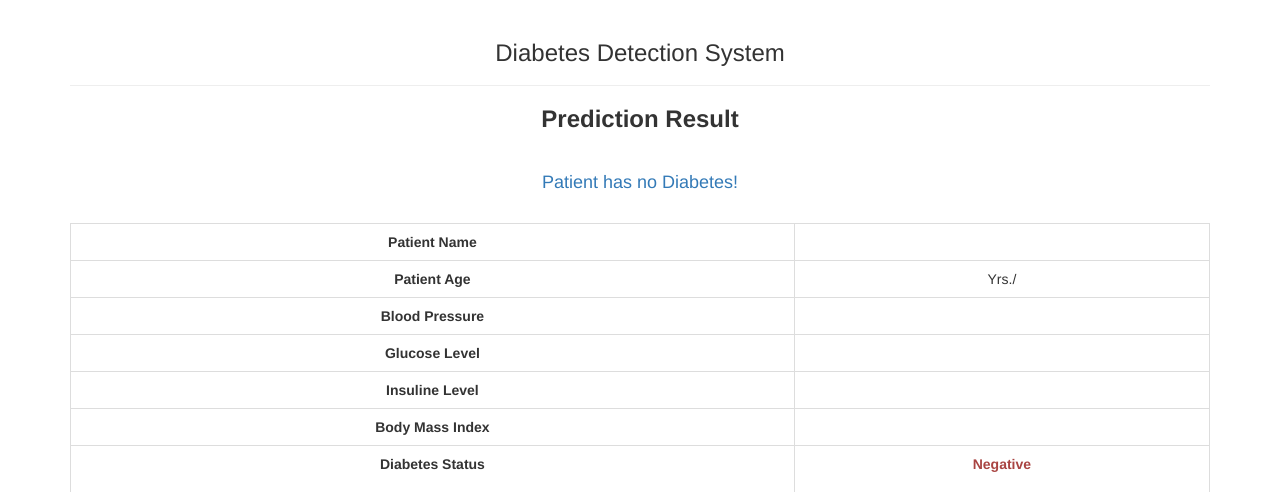
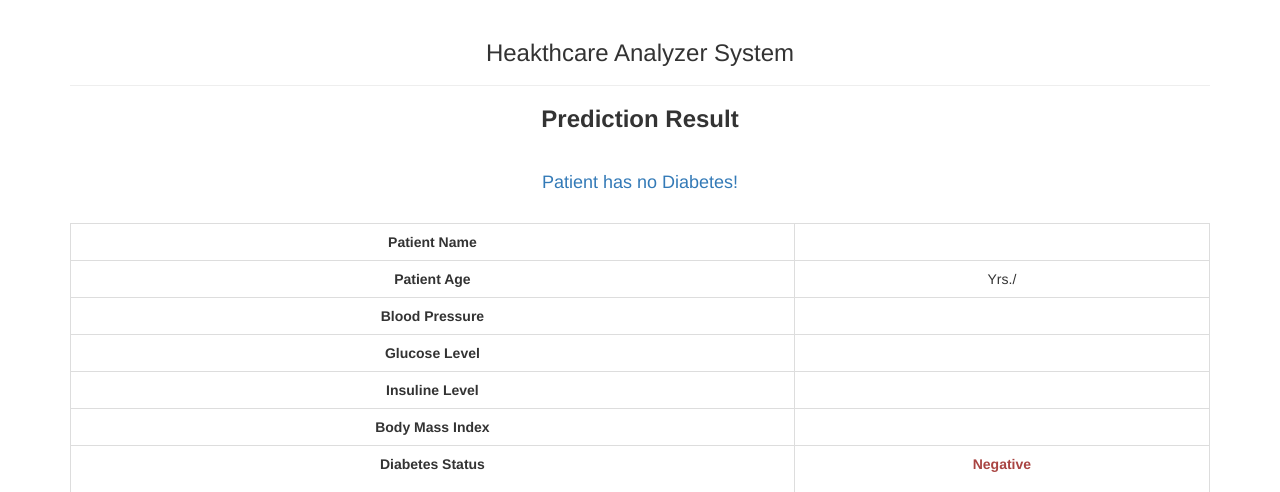
Before and after one commit to shreyasvmane/Diabetes-Prediction-System, a Flask app: template templates/predict.html in a window 1280 px wide. Shown: the top 492 px of the page. Run offline with Flask 2, Linux system fonts and the light colour scheme; the template is opened without the code that fills it, so the values that code supplies are empty; some libraries are stand-ins or nearby versions.

Commit message:
Update title

```diff
--- a/templates/predict.html
+++ b/templates/predict.html
@@ -1,7 +1,7 @@
 <!DOCTYPE html>
 <html lang="en">
 <head>
-    <title> FLASK APP </title>
+    <title> HealthCare Analyzer </title>
         <meta charset="utf-8">
         <meta name="viewport" content="width=device-width, initial-scale=1">
 
@@ -14,7 +14,7 @@
 <body>
     <div class="container">
         <div class="page-header text-center">
-            <h3>Diabetes Detection System</h3>
+            <h3>Heakthcare Analyzer System</h3>
         </div>
             <div class="text-center">
               <h3><b> Prediction Result</b></h3> <br>
```
